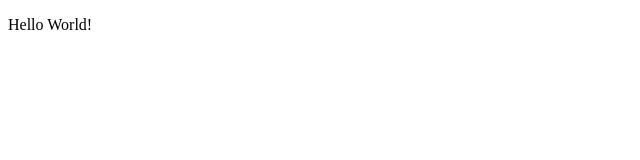
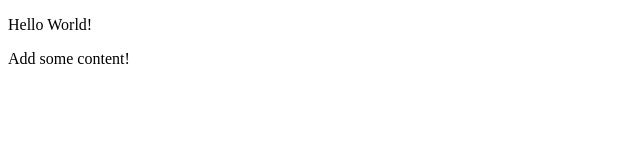
Before and after one commit to zzq132/GitLearning, a plain HTML site: page index.html in a window 1280 px wide. Shown: the whole page, without its empty margins (0-640 px from the left). Drawn offline with Linux system fonts and the light colour scheme.

Commit message:
Add some content

```diff
--- a/index.html
+++ b/index.html
@@ -8,6 +8,7 @@
 
 <body>
     <p>Hello World!</p>
+    <p>Add some content!</p>
 </body>
 
 </html>
```
